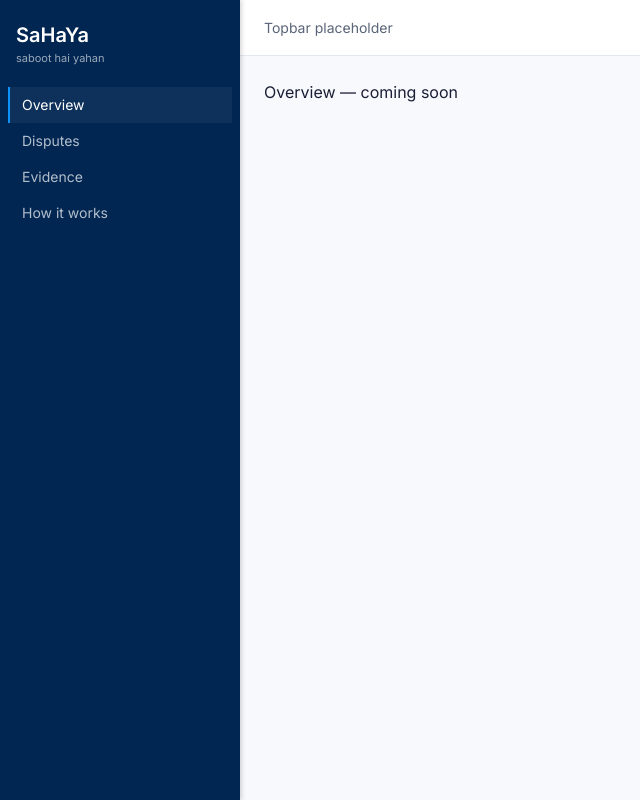
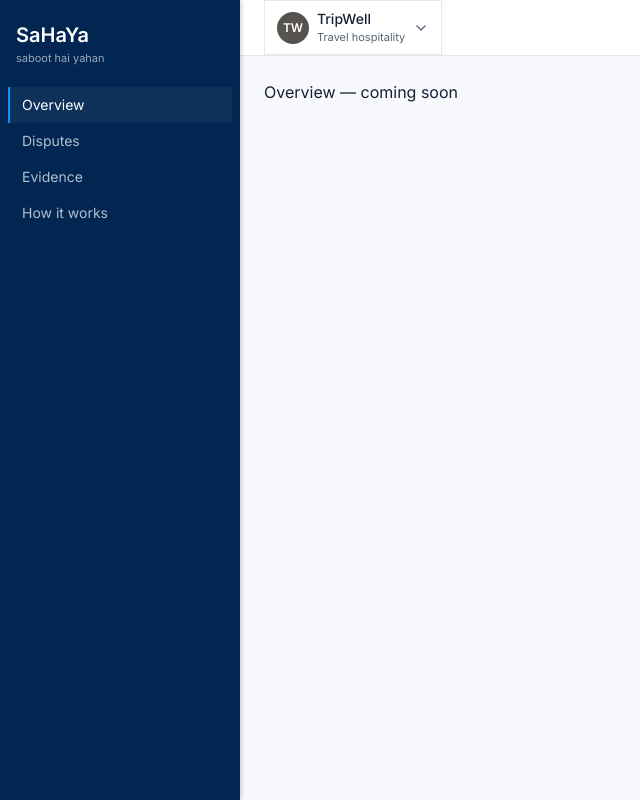
Before and after one commit to Lilekha/sahaya_dispute_evidence_responder_razorpay_buildathon, a React (Vite) app in the folder app/: page / in a window 1280 px wide. Shown: the whole page, without its empty margins (0-640 px from the left). Built offline with nearby package versions, Linux system fonts and the light colour scheme.

Commit message:
merchant switcher

```diff
--- /dev/null
+++ b/app/src/components/MerchantSwitcher.jsx
@@ -0,0 +1,207 @@
+import { useEffect, useId, useMemo, useRef, useState } from 'react'
+import { Check, ChevronDown } from 'lucide-react'
+import { useData } from '../context/DataContext'
+import { avatarColor } from '../lib/colors'
+import { pct } from '../lib/format'
+
+const STOPWORDS = new Set(['by', 'of', 'the', 'and', 'for'])
+
+function getMonogram(name) {
+  const words = (name ?? '')
+    .split(/\s+/)
+    .filter((w) => /[a-zA-Z]/.test(w))
+    .filter((w) => !STOPWORDS.has(w.toLowerCase()))
+
+  if (words.length >= 2) {
+    return (words[0][0] + words[1][0]).toUpperCase()
+  }
+
+  const word = words[0] ?? ''
+  if (!word) return '—'
+
+  const first = word[0]
+  const internalCap = word.slice(1).match(/[A-Z]/)
+  const second = internalCap ? internalCap[0] : (word[1] ?? first)
+  return (first + second).toUpperCase()
+}
+
+function humanizeArchetype(archetype) {
+  if (!archetype) return ''
+  const spaced = archetype.replace(/_/g, ' ')
+  return spaced.charAt(0).toUpperCase() + spaced.slice(1)
+}
+
+function MerchantAvatar({ merchant, size = 'md' }) {
+  const dims = size === 'sm' ? 'h-7 w-7 text-[11px]' : 'h-8 w-8 text-xs'
+  return (
+    <span
+      aria-hidden="true"
+      className={`flex shrink-0 items-center justify-center rounded-full font-semibold text-white ${dims}`}
+      style={{ backgroundColor: avatarColor(merchant.merchant_id) }}
+    >
+      {getMonogram(merchant.name)}
+    </span>
+  )
+}
+
+function MaturityBar({ value }) {
+  const widthPct = Math.round(Math.max(0, Math.min(1, value ?? 0)) * 100)
+  return (
+    <span className="flex items-center gap-2">
+      <span className="h-1.5 w-16 overflow-hidden rounded border border-line bg-canvas">
+        <span className="block h-full bg-dodger" style={{ width: `${widthPct}%` }} />
+      </span>
+      <span className="num text-[11px] text-slate">{pct(value, 0)}</span>
+    </span>
+  )
+}
+
+export default function MerchantSwitcher() {
+  const { data, selectedMerchant, setSelectedMerchant } = useData()
+  const [open, setOpen] = useState(false)
+  const containerRef = useRef(null)
+  const triggerRef = useRef(null)
+  const optionRefs = useRef([])
+  const listboxId = useId()
+
+  const sortedMerchants = useMemo(() => {
+    if (!data?.merchants) return []
+    return [...data.merchants].sort((a, b) => a.demo_priority - b.demo_priority)
+  }, [data])
+
+  optionRefs.current = []
+
+  useEffect(() => {
+    if (!open) return
+
+    function handlePointerDown(event) {
+      if (!containerRef.current?.contains(event.target)) setOpen(false)
+    }
+    function handleFocusIn(event) {
+      if (!containerRef.current?.contains(event.target)) setOpen(false)
+    }
+
+    document.addEventListener('mousedown', handlePointerDown)
+    document.addEventListener('focusin', handleFocusIn)
+    return () => {
+      document.removeEventListener('mousedown', handlePointerDown)
+      document.removeEventListener('focusin', handleFocusIn)
+    }
+  }, [open])
+
+  useEffect(() => {
+    if (!open) return
+    const selectedIndex = sortedMerchants.findIndex(
+      (m) => m.merchant_id === selectedMerchant?.merchant_id,
+    )
+    optionRefs.current[selectedIndex >= 0 ? selectedIndex : 0]?.focus()
+  }, [open, sortedMerchants, selectedMerchant])
+
+  if (!selectedMerchant) return null
+
+  function focusOptionAt(index) {
+    optionRefs.current[index]?.focus()
+  }
+
+  function handleTriggerKeyDown(event) {
+    if (event.key === 'ArrowDown' || event.key === 'ArrowUp') {
+      event.preventDefault()
+      setOpen(true)
+    }
+  }
+
+  function handleOptionKeyDown(event, index) {
+    if (event.key === 'ArrowDown') {
+      event.preventDefault()
+      focusOptionAt((index + 1) % sortedMerchants.length)
+    } else if (event.key === 'ArrowUp') {
+      event.preventDefault()
+      focusOptionAt((index - 1 + sortedMerchants.length) % sortedMerchants.length)
+    } else if (event.key === 'Escape') {
+      event.preventDefault()
+      setOpen(false)
+      triggerRef.current?.focus()
+    }
+  }
+
+  function handleSelect(merchant) {
+    setSelectedMerchant(merchant)
+    setOpen(false)
+    triggerRef.current?.focus()
+  }
+
+  return (
+    <div ref={containerRef} className="relative">
+      <button
+        ref={triggerRef}
+        type="button"
+        aria-haspopup="listbox"
+        aria-expanded={open}
+        aria-controls={listboxId}
+        onClick={() => setOpen((o) => !o)}
+        onKeyDown={handleTriggerKeyDown}
+        className="flex max-w-[240px] items-center gap-2 border border-line px-3 py-2 text-left focus-visible:outline-none focus-visible:ring-2 focus-visible:ring-dodger"
+      >
+        <MerchantAvatar merchant={selectedMerchant} />
+        <span className="min-w-0 flex-1">
+          <span className="block truncate text-sm font-medium text-ink">
+            {selectedMerchant.name}
+          </span>
+          <span className="block truncate text-[11px] text-slate">
+            {humanizeArchetype(selectedMerchant.archetype)}
+          </span>
+        </span>
+        <ChevronDown
+          aria-hidden="true"
+          className={`h-4 w-4 shrink-0 text-slate transition-transform ${open ? 'rotate-180' : ''}`}
+        />
+      </button>
+
+      {open && (
+        <div
+          id={listboxId}
+          role="listbox"
+          aria-label="Select merchant"
+          className="absolute left-0 top-full z-20 mt-2 max-h-[420px] w-80 divide-y divide-line overflow-y-auto border border-line bg-surface"
+        >
+          {sortedMerchants.map((merchant, index) => {
+            const isSelected = merchant.merchant_id === selectedMerchant.merchant_id
+            return (
+              <button
+                key={merchant.merchant_id}
+                ref={(el) => (optionRefs.current[index] = el)}
+                type="button"
+                role="option"
+                aria-selected={isSelected}
+                tabIndex={-1}
+                onClick={() => handleSelect(merchant)}
+                onKeyDown={(event) => handleOptionKeyDown(event, index)}
+                className={`block w-full px-3 py-2 text-left focus-visible:outline-none focus-visible:ring-2 focus-visible:ring-dodger ${
+                  isSelected ? 'bg-dodger/5' : 'hover:bg-canvas'
+                }`}
+              >
+                <span className="flex items-center gap-3">
+                  <MerchantAvatar merchant={merchant} size="sm" />
+                  <span className="min-w-0 flex-1 truncate text-sm font-medium text-ink">
+                    {merchant.name}
+                  </span>
+                  <Check
+                    aria-hidden="true"
+                    className={`h-4 w-4 shrink-0 text-dodger ${isSelected ? 'opacity-100' : 'opacity-0'}`}
+                  />
+                </span>
+                <span className="mt-1 flex items-center justify-between gap-3 pl-10 text-[11px] text-slate">
+                  <span className="truncate">{humanizeArchetype(merchant.archetype)}</span>
+                  <span className="num shrink-0">{merchant.n_disputes} disputes</span>
+                </span>
+                <span className="mt-1.5 block pl-10">
+                  <MaturityBar value={merchant.documentation_maturity} />
+                </span>
+              </button>
+            )
+          })}
+        </div>
+      )}
+    </div>
+  )
+}
--- a/app/src/components/Topbar.jsx
+++ b/app/src/components/Topbar.jsx
@@ -1,7 +1,9 @@
+import MerchantSwitcher from './MerchantSwitcher'
+
 export default function Topbar() {
   return (
     <header className="flex h-14 items-center border-b border-line bg-surface px-6">
-      <span className="text-sm text-slate">Topbar placeholder</span>
+      <MerchantSwitcher />
     </header>
   )
 }
```
